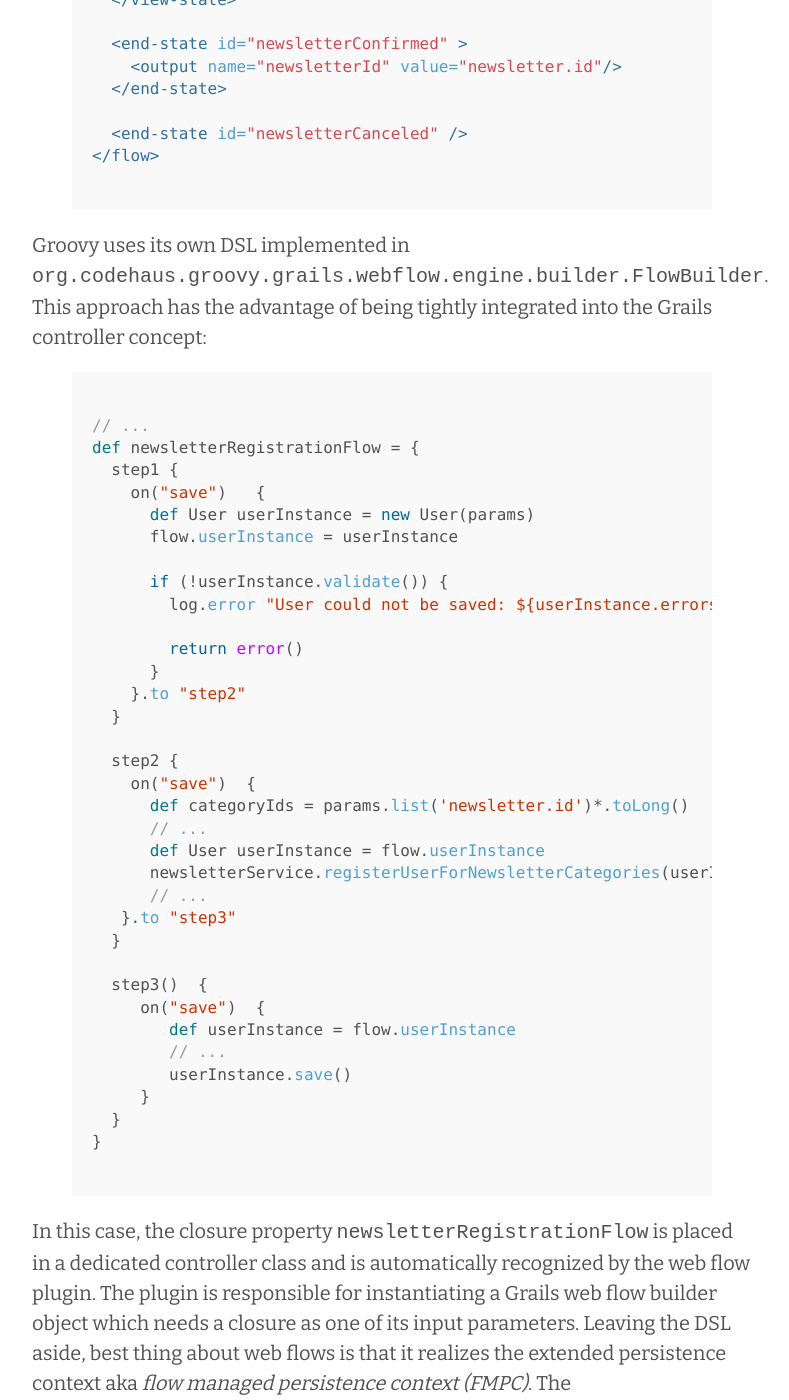
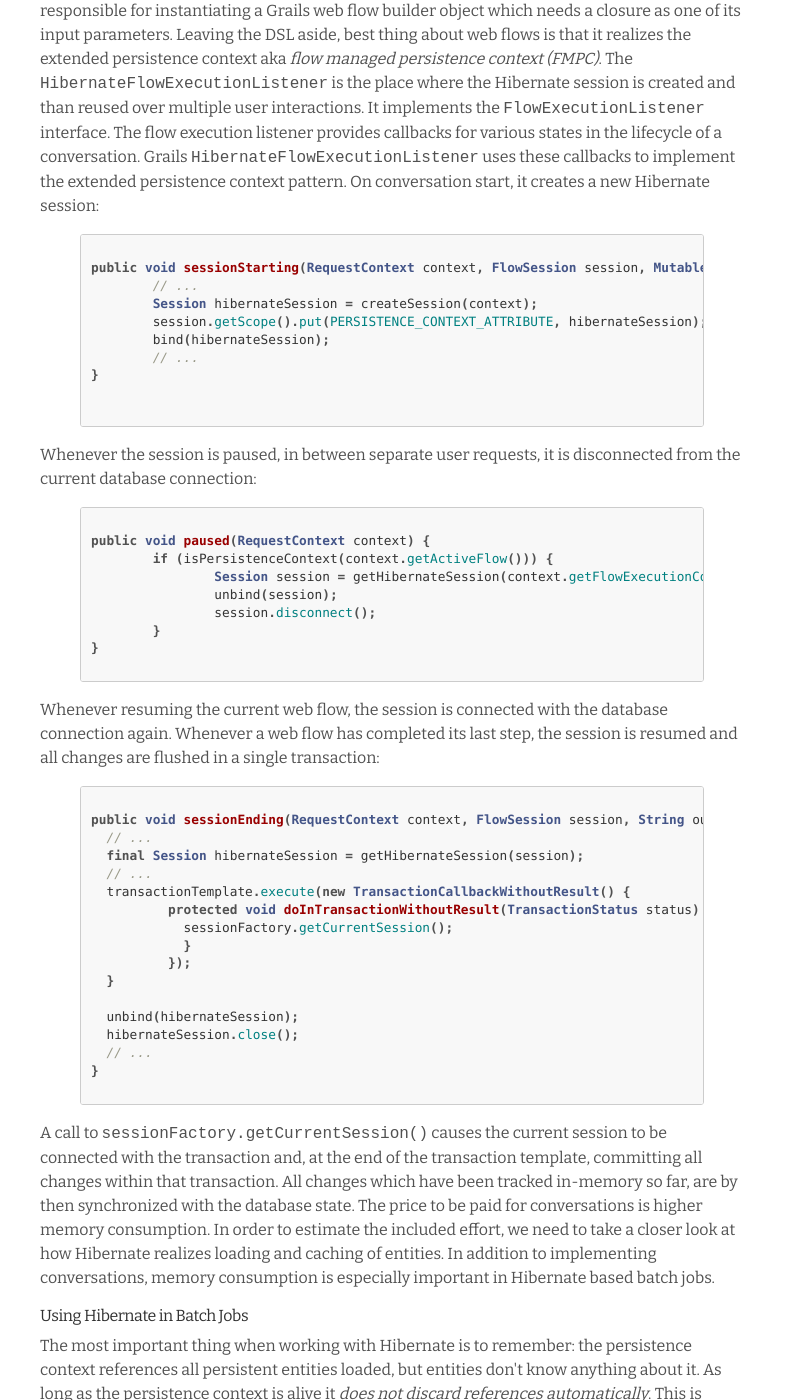
Before and after one commit to andresteingress/andresteingress.github.io, a Jekyll site: the page built from _posts/2010-04-20-getting-the-persistence-context-picture-part-iii.html, in a window 1280 px wide and 1400 px high, scrolled down 4656 px. Shown: the whole window, without its empty margins (248-1037 px from the left). Built offline with Jekyll 4.4.1, drawn with Linux system fonts in a browser that asks for light colours; Markdown is read by kramdown in place of the engine named in the settings; comment, search, counter and statistics services are not loaded; some of the changed text lies outside the part shown.

Commit message:
added github pages layout, change desktop layout, switched to rouge

```diff
--- a/_config.yml
+++ b/_config.yml
@@ -1,6 +1,7 @@
 # Dependencies
-markdown:         redcarpet
-pygments:         true
+markdown: 		  redcarpet
+
+highlighter:      rouge
 
 # Permalinks
 permalink:        /:year/:month/:day/:title
--- a/_includes/head.html
+++ b/_includes/head.html
@@ -15,10 +15,10 @@
 
   <!-- CSS -->
   <link rel="stylesheet" href="/public/css/poole.css">
-  <link rel="stylesheet" href="/public/css/syntax.css">
   <link rel="stylesheet" href="/public/css/lanyon.css">
   <link rel="stylesheet" href="/public/css/wp.css">
   <link rel="stylesheet" href="/public/css/monokai_sublime.css">
+  <link rel="stylesheet" href="/public/css/jekyll-github.css">
 
   <link rel="stylesheet" href="/public/css/buttons-min.css">
 
--- a/_includes/sidebar.html
+++ b/_includes/sidebar.html
@@ -4,10 +4,6 @@
 
 <!-- Toggleable sidebar -->
 <div class="sidebar" id="sidebar">
-  <div class="sidebar-item">
-    <p><a href="/contact/">{{ site.description }}</a></p>
-  </div>
-
   <nav class="sidebar-nav">
     <a class="sidebar-nav-item{% if page.title == "Home" %} active{% endif %}" href="/">
       <i class="fa fa-home fa-fw"></i> Home</a>
--- /dev/null
+++ b/public/css/jekyll-github.css
@@ -0,0 +1,68 @@
+/*
+ * GitHub style for Pygments syntax highlighter, for use with Jekyll
+ * Courtesy of GitHub.com
+ */
+
+.highlight pre, pre, .highlight .hll { background-color: #f8f8f8; border: 1px solid #ccc; padding: 6px 10px; border-radius: 3px; }
+.highlight .c { color: #999988; font-style: italic; }
+.highlight .err { color: #a61717; background-color: #e3d2d2; }
+.highlight .k { font-weight: bold; }
+.highlight .o { font-weight: bold; }
+.highlight .cm { color: #999988; font-style: italic; }
+.highlight .cp { color: #999999; font-weight: bold; }
+.highlight .c1 { color: #999988; font-style: italic; }
+.highlight .cs { color: #999999; font-weight: bold; font-style: italic; }
+.highlight .gd { color: #000000; background-color: #ffdddd; }
+.highlight .gd .x { color: #000000; background-color: #ffaaaa; }
+.highlight .ge { font-style: italic; }
+.highlight .gr { color: #aa0000; }
+.highlight .gh { color: #999999; }
+.highlight .gi { color: #000000; background-color: #ddffdd; }
+.highlight .gi .x { color: #000000; background-color: #aaffaa; }
+.highlight .go { color: #888888; }
+.highlight .gp { color: #555555; }
+.highlight .gs { font-weight: bold; }
+.highlight .gu { color: #800080; font-weight: bold; }
+.highlight .gt { color: #aa0000; }
+.highlight .kc { font-weight: bold; }
+.highlight .kd { font-weight: bold; }
+.highlight .kn { font-weight: bold; }
+.highlight .kp { font-weight: bold; }
+.highlight .kr { font-weight: bold; }
+.highlight .kt { color: #445588; font-weight: bold; }
+.highlight .m { color: #009999; }
+.highlight .s { color: #dd1144; }
+.highlight .n { color: #333333; }
+.highlight .na { color: teal; }
+.highlight .nb { color: #0086b3; }
+.highlight .nc { color: #445588; font-weight: bold; }
+.highlight .no { color: teal; }
+.highlight .ni { color: purple; }
+.highlight .ne { color: #990000; font-weight: bold; }
+.highlight .nf { color: #990000; font-weight: bold; }
+.highlight .nn { color: #555555; }
+.highlight .nt { color: navy; }
+.highlight .nv { color: teal; }
+.highlight .ow { font-weight: bold; }
+.highlight .w { color: #bbbbbb; }
+.highlight .mf { color: #009999; }
+.highlight .mh { color: #009999; }
+.highlight .mi { color: #009999; }
+.highlight .mo { color: #009999; }
+.highlight .sb { color: #dd1144; }
+.highlight .sc { color: #dd1144; }
+.highlight .sd { color: #dd1144; }
+.highlight .s2 { color: #dd1144; }
+.highlight .se { color: #dd1144; }
+.highlight .sh { color: #dd1144; }
+.highlight .si { color: #dd1144; }
+.highlight .sx { color: #dd1144; }
+.highlight .sr { color: #009926; }
+.highlight .s1 { color: #dd1144; }
+.highlight .ss { color: #990073; }
+.highlight .bp { color: #999999; }
+.highlight .vc { color: teal; }
+.highlight .vg { color: teal; }
+.highlight .vi { color: teal; }
+.highlight .il { color: #009999; }
+.highlight .gc { color: #999; background-color: #EAF2F5; }
--- a/public/css/lanyon.css
+++ b/public/css/lanyon.css
@@ -82,7 +82,7 @@
 }
 @media (min-width: 56rem) {
   .container {
-    max-width: 38rem;
+    max-width: 46rem;
   }
 }
 
@@ -207,7 +207,7 @@
 .sidebar-toggle {
   position: absolute;
   top:  1rem;
-  left: 1rem;
+  right: 1rem;
   display: block;
   width: 2.2rem;
   padding: .5rem .65rem;
@@ -549,6 +549,7 @@
   color: #aa759f;
 }
 
+
 /* Brown */
 .theme-base-0f .sidebar,
 .theme-base-0f .sidebar-toggle:active,
--- a/public/css/poole.css
+++ b/public/css/poole.css
@@ -54,7 +54,7 @@
 }
 @media (min-width: 38rem) {
   html {
-    font-size: 20px;
+    font-size: 16px;
   }
 }
 
```
